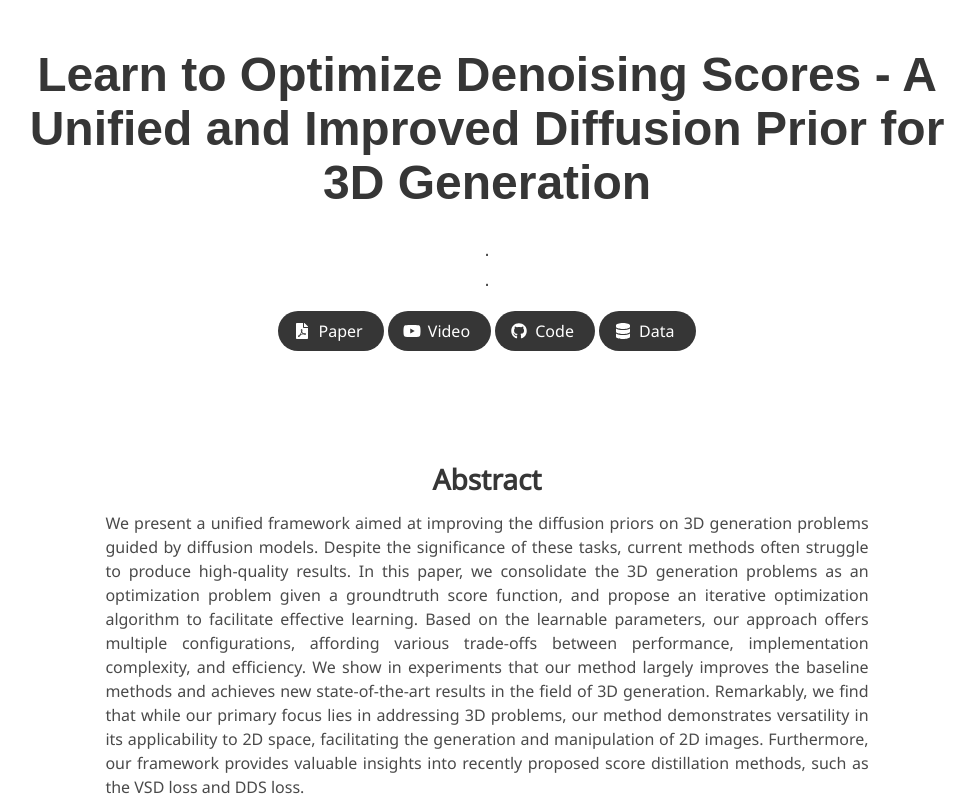
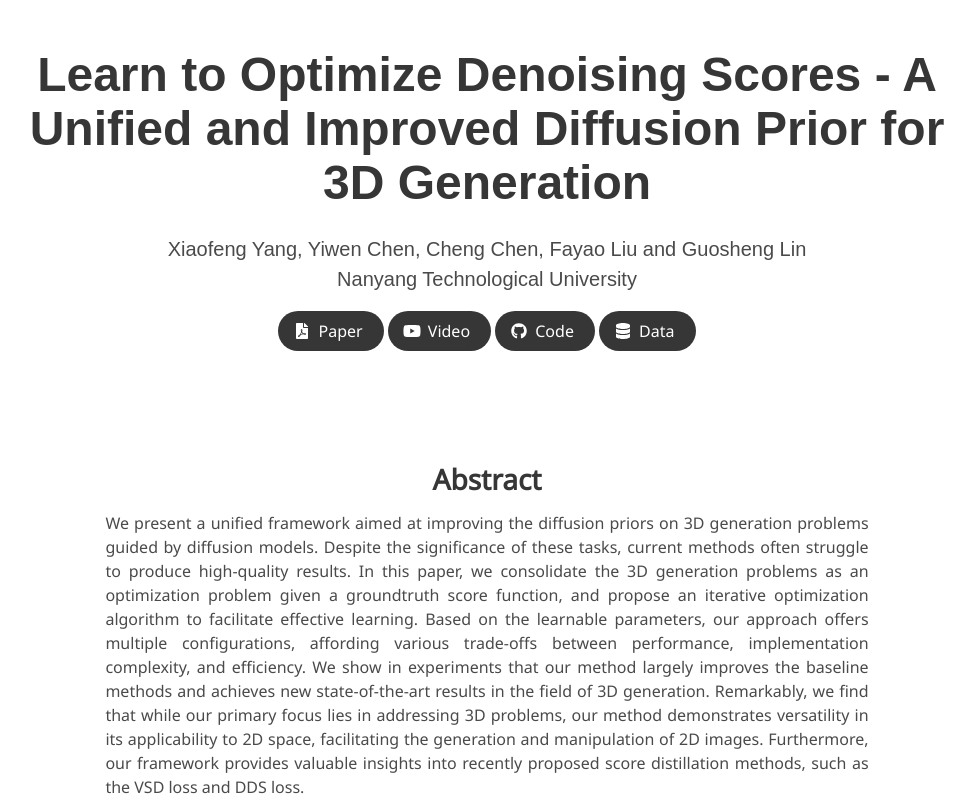
Before and after one commit to yangxiaofeng/demo_diffusion_prior, a Jekyll site: the page built from index.md, in a window 1280 px wide and 900 px high, cut to the strip 0-799 px from the top of the window. Shown: the whole strip, without its empty margins (153-1128 px from the left). Built offline with Jekyll 4.4.1, drawn with Linux system fonts in a browser that asks for light colours; some web fonts are replaced.

Commit message:
Revert "Update index.md"
This reverts commit f72bb4cf4d6fd69692e479cb97060358c82fb8ab.

```diff
--- a/index.md
+++ b/index.md
@@ -4,9 +4,9 @@ permalink: /
 
 title: Learn to Optimize Denoising Scores - A Unified and Improved Diffusion Prior for 3D Generation
 authors:
-    .
+    Xiaofeng Yang, Yiwen Chen, Cheng Chen, Fayao Liu and Guosheng Lin
 affiliations:
-    .
+    Nanyang Technological University
 paper: https://huggingface.co/docs/datasets
 video: https://huggingface.co/docs/datasets
 code: https://huggingface.co/docs/datasets
```
